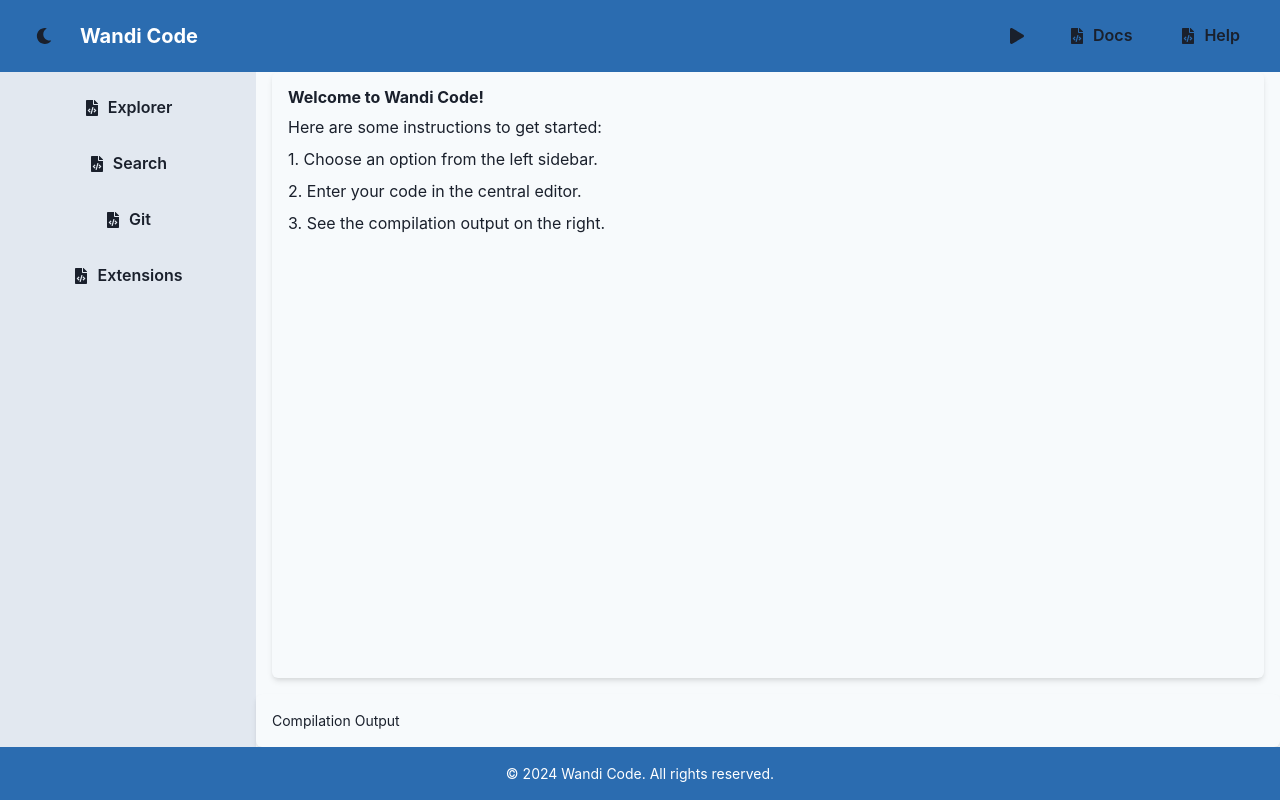
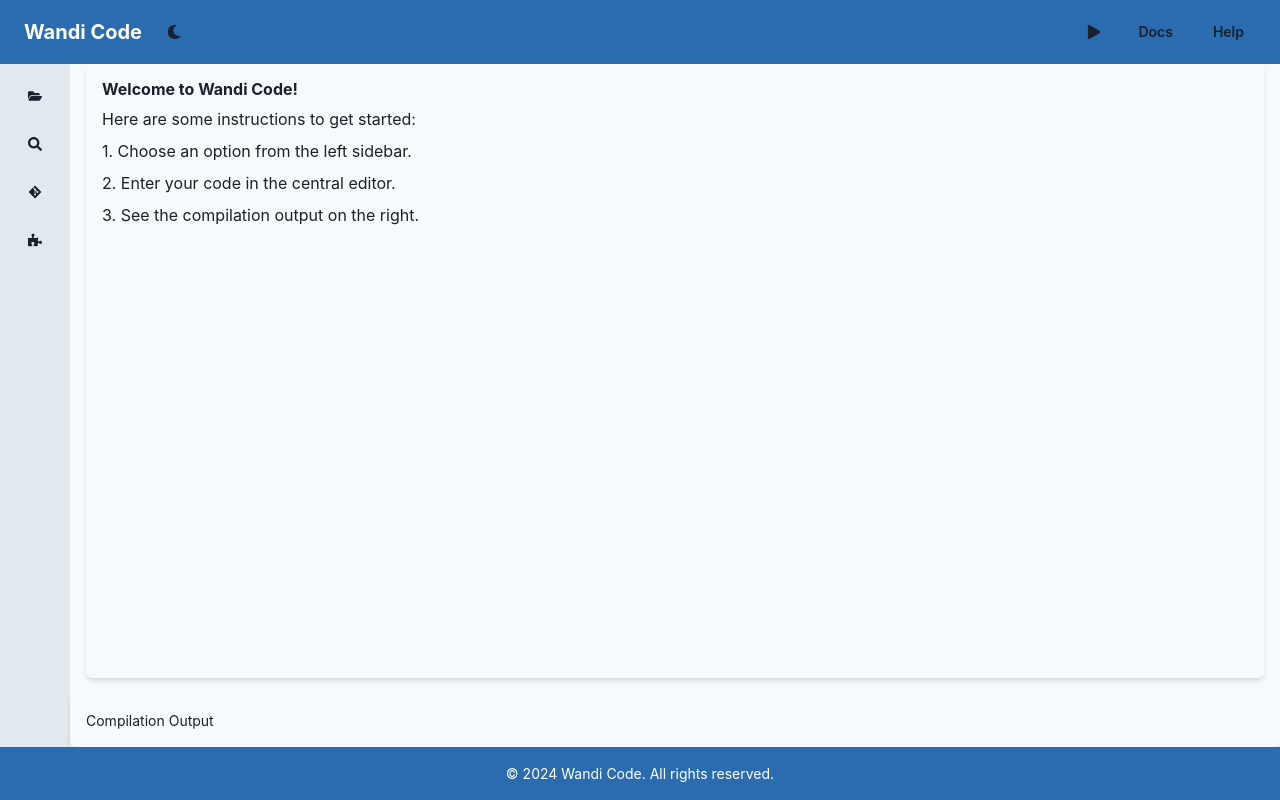
Before and after one commit to elisioMassaqui/wandi-code-design, a React (Vite) app: page / in a window 1280 px wide. Built offline with nearby package versions, Linux system fonts and the light colour scheme.

Commit message:
organizadinho dominando react-icons

```diff
--- a/src/App.jsx
+++ b/src/App.jsx
@@ -14,6 +14,7 @@ import {
   useColorModeValue,
 } from '@chakra-ui/react';
 import { FaMoon, FaSun, FaFileCode, FaPlay } from 'react-icons/fa';
+import { FaFolderOpen, FaSearch, FaGitAlt, FaPuzzlePiece } from 'react-icons/fa';
 
 const App = () => {
   const { colorMode, toggleColorMode } = useColorMode();
@@ -30,49 +31,46 @@ const App = () => {
         {/* Header */}
         <Flex as="header" px="6" py="4" bg={headerBg} color={headerColor} alignItems="center" justifyContent="space-between">
           <HStack spacing="4">
-            <IconButton
-              icon={colorMode === 'light' ? <FaMoon /> : <FaSun />}
-              onClick={toggleColorMode}
-              variant="ghost"
-              size="md"
-              aria-label="Toggle Color Mode"
-              _hover={{ transform: 'rotate(360deg)' }}
-            />
             <Heading size="md">Wandi Code</Heading>
+            <Tooltip label="Toggle Color Mode">
+              <IconButton
+                icon={colorMode === 'light' ? <FaMoon /> : <FaSun />}
+                onClick={toggleColorMode}
+                variant="ghost"
+                size="sm"
+                aria-label="Toggle Color Mode"
+              />
+            </Tooltip>
           </HStack>
           <HStack spacing="4">
-            <IconButton
-              icon={<FaPlay />}
-              variant="ghost"
-              size="md"
-              aria-label="Run Code"
-              _hover={{ transform: 'scale(1.2)' }}
-            />
-            <Button variant="ghost" size="md" leftIcon={<FaFileCode />} _hover={{ textDecoration: 'underline' }}>
-              Docs
-            </Button>
-            <Button variant="ghost" size="md" leftIcon={<FaFileCode />} _hover={{ textDecoration: 'underline' }}>
-              Help
-            </Button>
+            <Tooltip label="Run Code">
+              <IconButton icon={<FaPlay />} variant="ghost" size="sm" aria-label="Run Code" />
+            </Tooltip>
+            <Tooltip label="Open Documentation">
+              <Button variant="ghost" size="sm">Docs</Button>
+            </Tooltip>
+            <Tooltip label="Help">
+              <Button variant="ghost" size="sm">Help</Button>
+            </Tooltip>
           </HStack>
         </Flex>
 
         {/* Main Content */}
         <Flex flex="1">
           {/* Sidebar */}
-          <VStack as="nav" width="64" bg={sidebarBg} color="gray.200" p="4" spacing="4" _hover={{ bg: sidebarHoverBg }}>
-            <Button variant="ghost" size="md" leftIcon={<FaFileCode />} _hover={{ textDecoration: 'underline' }}>
-              Explorer
-            </Button>
-            <Button variant="ghost" size="md" leftIcon={<FaFileCode />} _hover={{ textDecoration: 'underline' }}>
-              Search
-            </Button>
-            <Button variant="ghost" size="md" leftIcon={<FaFileCode />} _hover={{ textDecoration: 'underline' }}>
-              Git
-            </Button>
-            <Button variant="ghost" size="md" leftIcon={<FaFileCode />} _hover={{ textDecoration: 'underline' }}>
-              Extensions
-            </Button>
+          <VStack as="nav" width="100" bg={sidebarBg} color="gray.200" p="4" spacing="4" _hover={{ bg: sidebarHoverBg }}>
+            <Tooltip label="Explorer">
+              <Button variant="ghost" size="sm" width="100%"><FaFolderOpen /></Button>
+            </Tooltip>
+            <Tooltip label="Search">
+              <Button variant="ghost" size="sm" width="100%"><FaSearch /></Button>
+            </Tooltip>
+            <Tooltip label="Git">
+              <Button variant="ghost" size="sm" width="100%"><FaGitAlt /></Button>
+            </Tooltip>
+            <Tooltip label="Extensions">
+              <Button variant="ghost" size="sm" width="100%"><FaPuzzlePiece /></Button>
+            </Tooltip>
           </VStack>
 
           {/* Editor and Output */}
```
